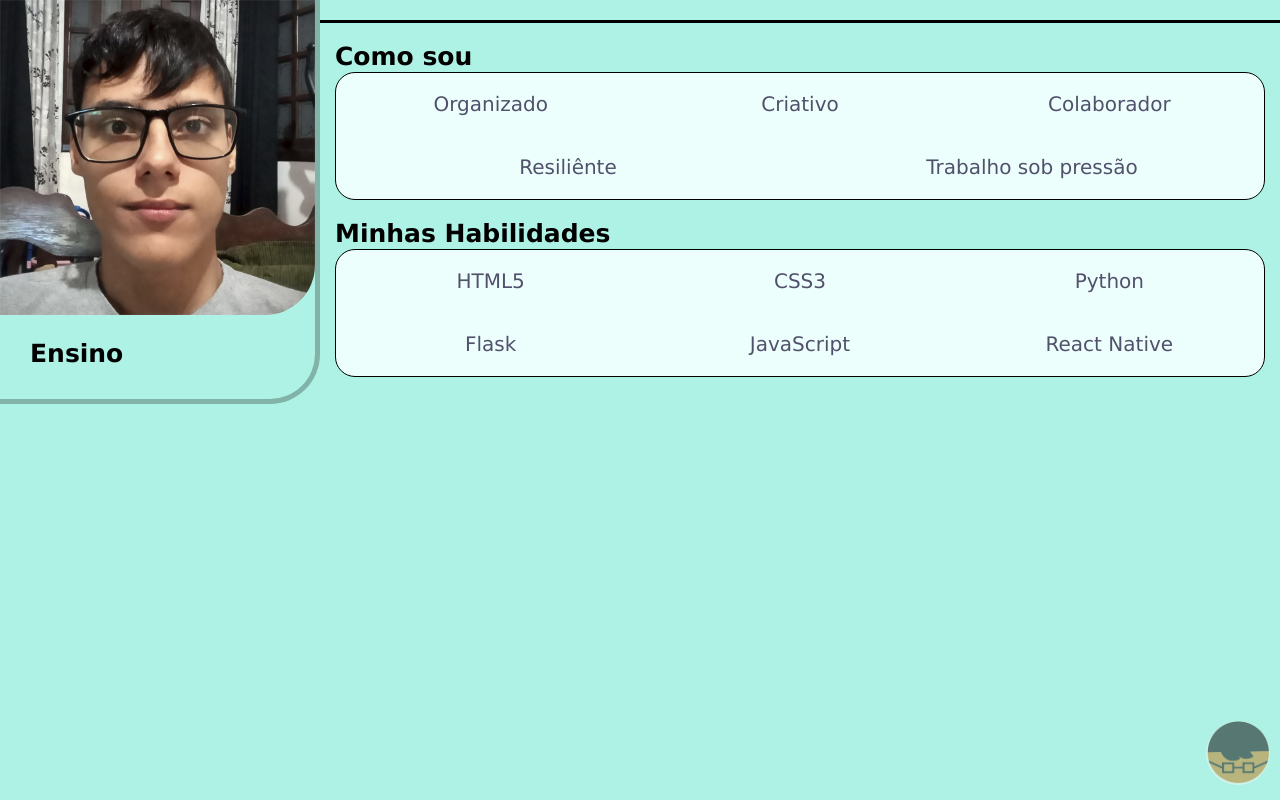
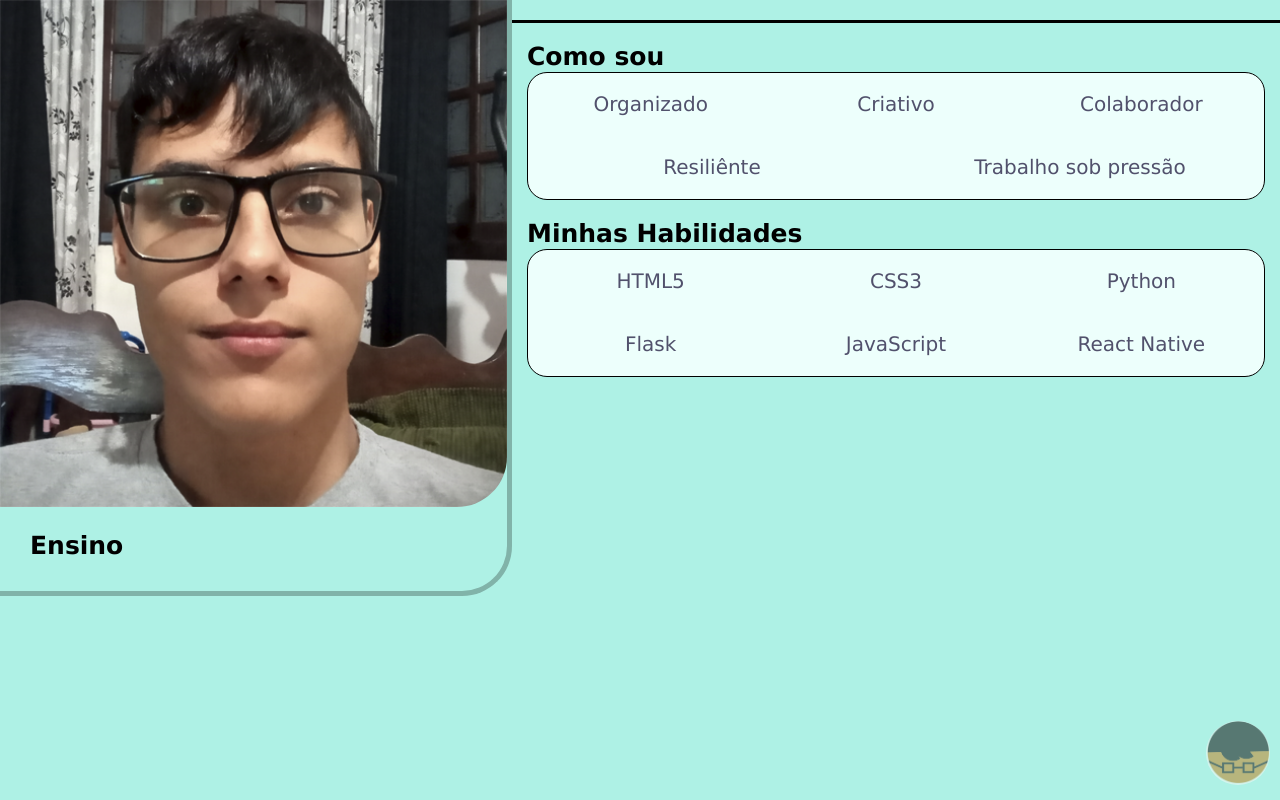
Before and after one commit to BrunoSerpa/Portifolio_DD, a Flask app: template src/templates/index.html in a window 1280 px wide. Run offline with Flask 3, Linux system fonts and the light colour scheme; the template is opened without the code that fills it, so the values that code supplies are empty.

Commit message:
Arrumei balanceamento das partições e a altura mínima do contentLeft

```diff
--- a/src/static/css/style.css
+++ b/src/static/css/style.css
@@ -110,14 +110,13 @@ nav div{
         display:flex
     }
 
-    /* Img Perfil */
     .contentImgPerfil img{
         border-bottom-right-radius: 50px;
         width: 100%
     }
 
     .right{
-        flex: 3
+        width: 60%;
     }
 
     /* Navbar */
@@ -139,14 +138,13 @@ nav div{
         color: var(--cinza)
     }
 
-    /* Screen Partitions*/
     .left {
-        flex: 1;
+        width: 40%;
     }
     .contentLeft{
         border-bottom: 5px solid var(--contorno);
         border-right: 5px solid var(--contorno);
         border-bottom-right-radius: 50px;
-        min-width: 50px;
+        min-height: 450px;
     }
 }
```
